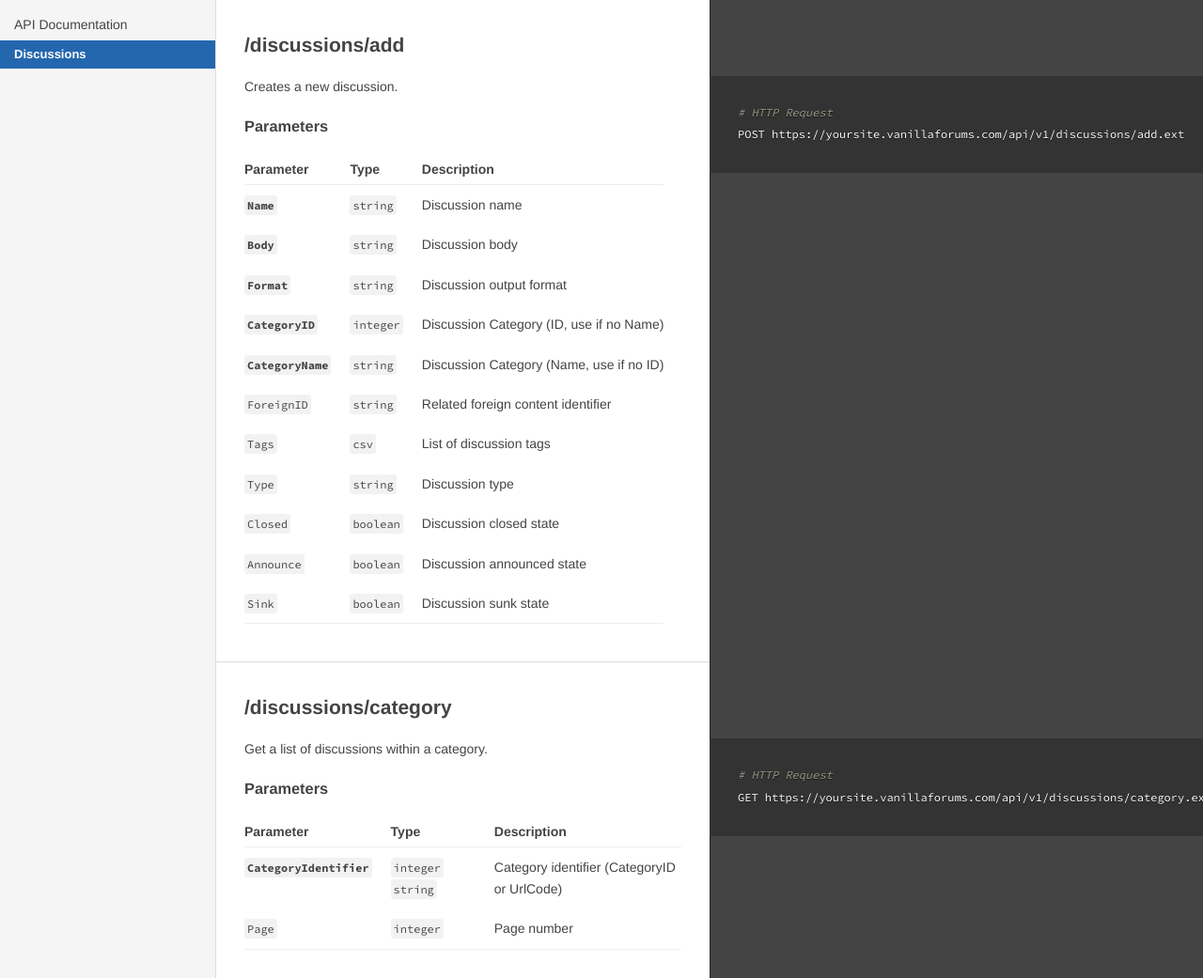
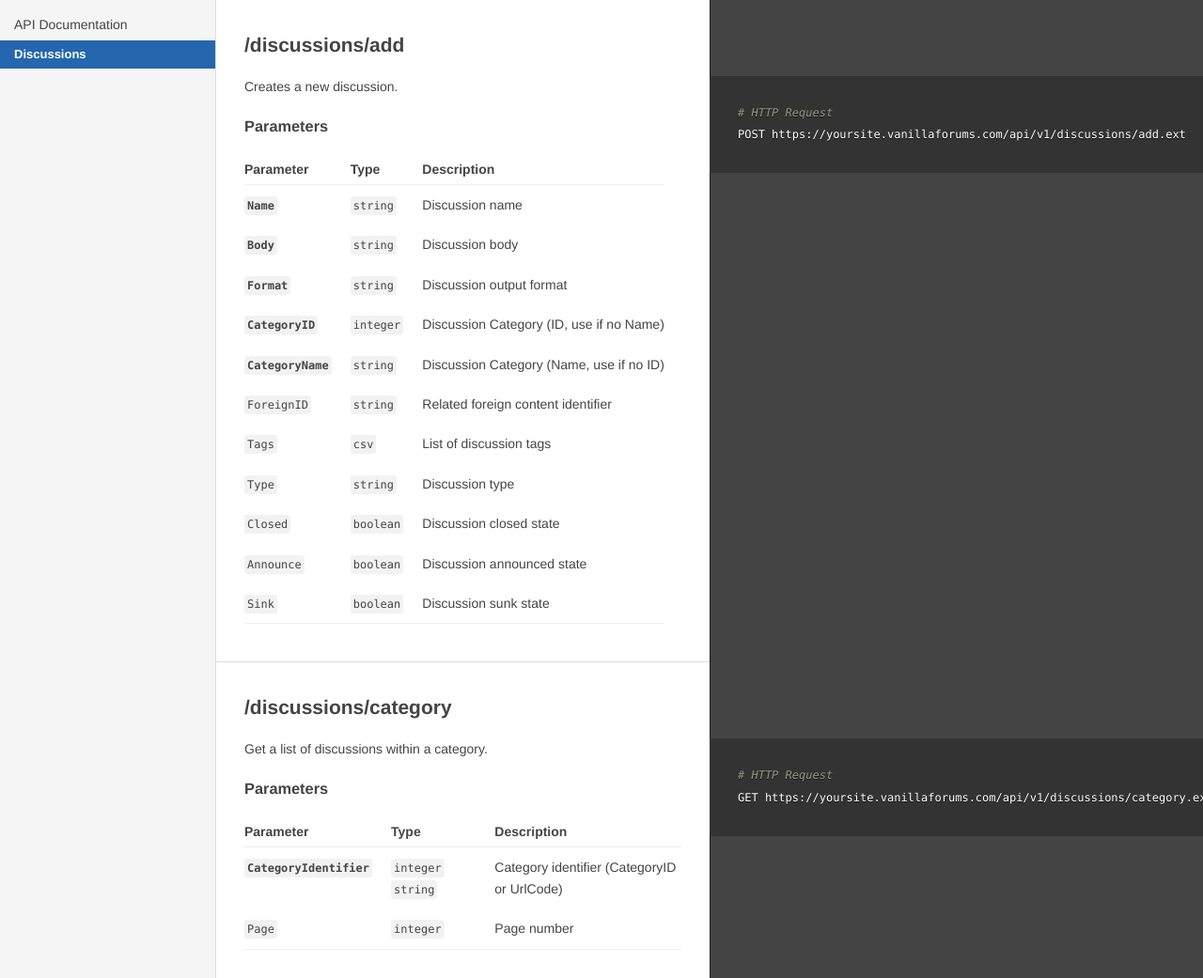
Before and after one commit to hgtonight/vanilladocs, a Jekyll site: the page built from api/discussions.md, in a window 1280 px wide and 1041 px high. Shown: the whole window at 94% size. Built offline with Jekyll 4.4.1, drawn with Linux system fonts in a browser that asks for light colours; nearby versions of some CDN libraries; Markdown is read by kramdown in place of the engine named in the settings.

Commit message:
Nopes, Menlo it is (the FOUT was annoying)

```diff
--- a/_includes/header.html
+++ b/_includes/header.html
@@ -7,7 +7,6 @@
         <meta name="viewport" content="width=device-width">
 
         <link rel="stylesheet" href="{{ site.baseurl }}/assets/css/docs.min.css">
-        <link rel="stylesheet" href="//fonts.googleapis.com/css?family=Source+Code+Pro:400,700">
     </head>
     <body>
         <!--[if lt IE 8]>
--- a/assets/scss/shared/_typography.scss
+++ b/assets/scss/shared/_typography.scss
@@ -42,7 +42,7 @@ h1, h2, h3, h4, h5, h6 {
   code {
     padding: 3px;
     font-size: 12px;
-    font-family: "Source Code Pro", monospace;
+    font-family: Menlo, Consolas, monospace;
     background-color: rgba(#000,.05);
     border-radius: 3px;
   }
```
Also changed, not shown: assets/css/docs.min.css.
